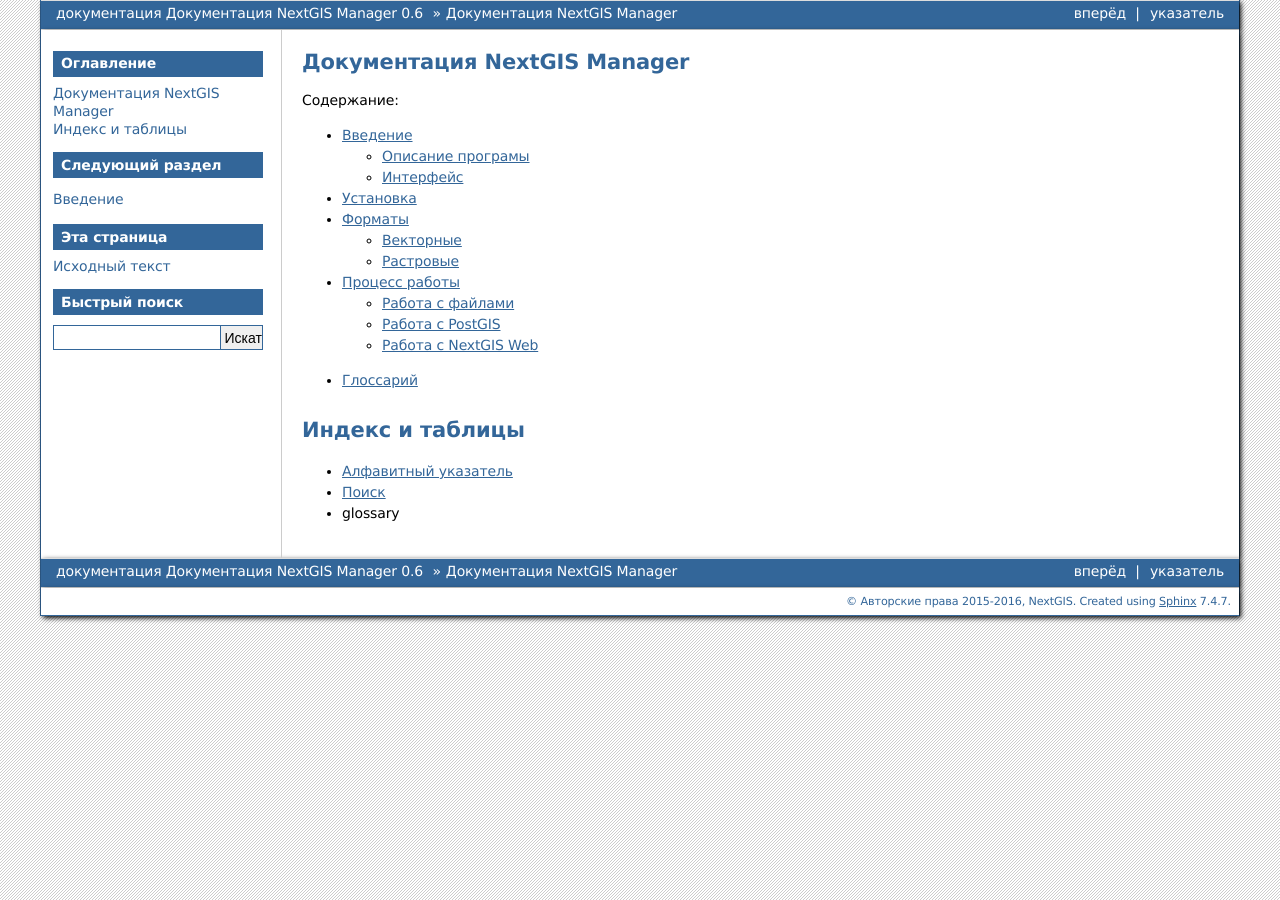
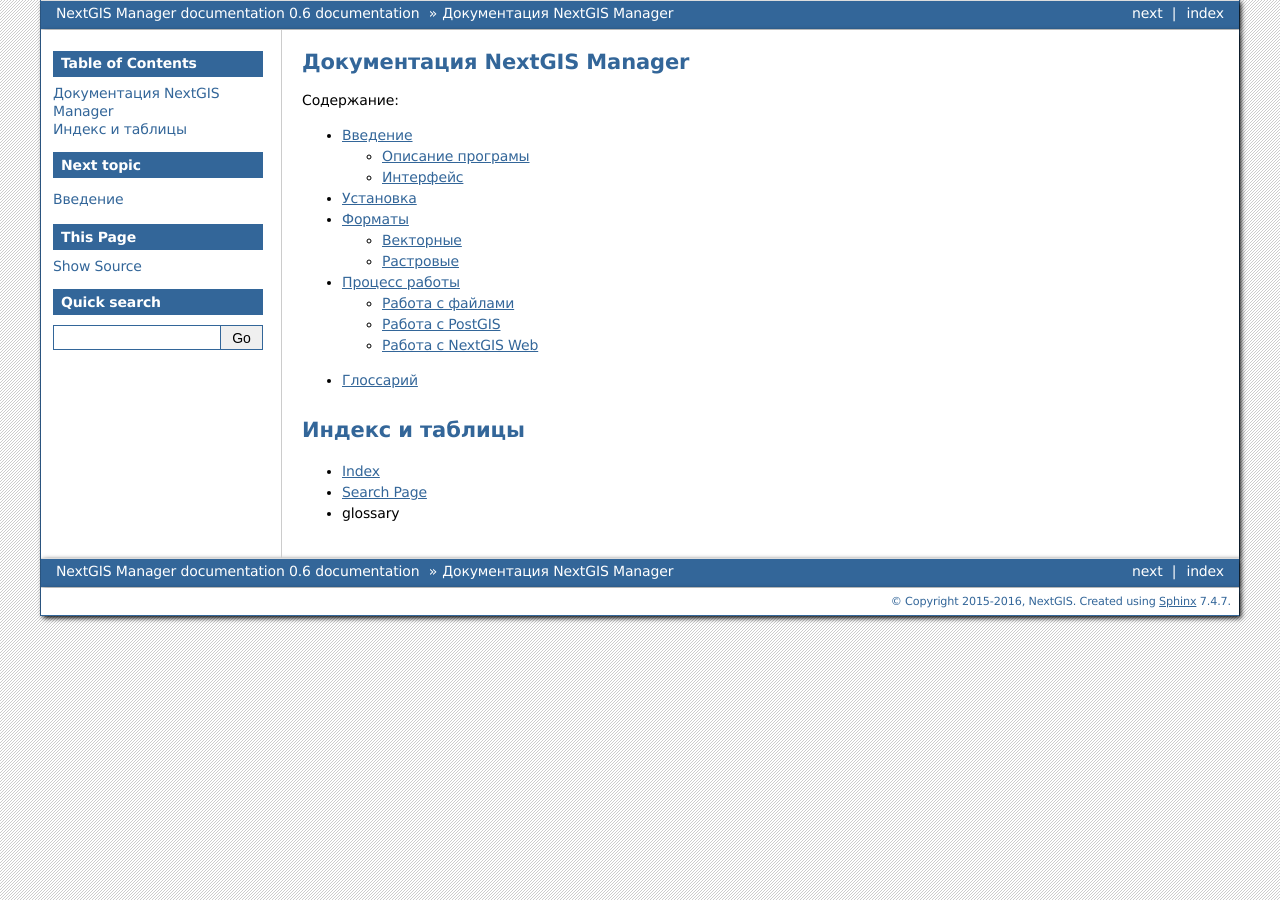
Before and after one commit to isabella232/docs_ngmanager, a Sphinx documentation site: the page built from source/index.rst, in a window 1280 px wide. Built offline with Sphinx 7.4.7, drawn with Linux system fonts in a browser that asks for light colours; formulas are drawn with MathJax 3.

Commit message:
Fix conf.py

```diff
--- a/source/conf.py
+++ b/source/conf.py
@@ -53,9 +53,9 @@
 master_doc = 'index'
 
 # General information about the project.
-project = u'Документация NextGIS Manager'
+project = u'NextGIS Manager documentation'
 copyright = u'2015-2016, NextGIS'
-author = u'Артём Светлов'
+author = u'NextGIS team'
 
 # The version info for the project you're documenting, acts as replacement for
 # |version| and |release|, also used in various other places throughout the
@@ -71,7 +71,7 @@
 #
 # This is also used if you do content translation via gettext catalogs.
 # Usually you set "language" from the command line for these cases.
-language = 'ru'
+language = 'en'
 
 # There are two options for replacing |today|: either, you set today to some
 # non-false value, then it is used:
@@ -204,7 +204,7 @@
 # Sphinx supports the following languages:
 #   'da', 'de', 'en', 'es', 'fi', 'fr', 'hu', 'it', 'ja'
 #   'nl', 'no', 'pt', 'ro', 'ru', 'sv', 'tr'
-html_search_language = 'ru'
+html_search_language = 'en'
 
 # A dictionary with options for the search language support, empty by default.
 # Now only 'ja' uses this config value
@@ -242,8 +242,8 @@
 # (source start file, target name, title,
 #  author, documentclass [howto, manual, or own class]).
 latex_documents = [
-  (master_doc, 'NextGISManager.tex', u'Документация NextGIS Manager',
-   u'Артём Светлов', 'manual', 'true'),
+  (master_doc, 'NextGISManager.tex', u'NextGIS Manager documentation',
+   author, 'manual', 'true'),
 ]
 
 # The name of an image file (relative to this directory) to place at the top of
@@ -272,7 +272,7 @@
 # One entry per manual page. List of tuples
 # (source start file, name, description, authors, manual section).
 man_pages = [
-    (master_doc, 'nextgisManager', u'Документация NextGIS Manager',
+    (master_doc, 'nextgisManager', u'NextGIS Manager documentation',
      [author], 1)
 ]
 
@@ -286,7 +286,7 @@
 # (source start file, target name, title, author,
 #  dir menu entry, description, category)
 texinfo_documents = [
-  (master_doc, 'NextGISManager', u'Документация NextGIS Manager',
+  (master_doc, 'NextGISManager', u'NextGIS Manager documentation',
    author, 'NextGISManager', 'One line description of project.',
    'Miscellaneous'),
 ]
```
